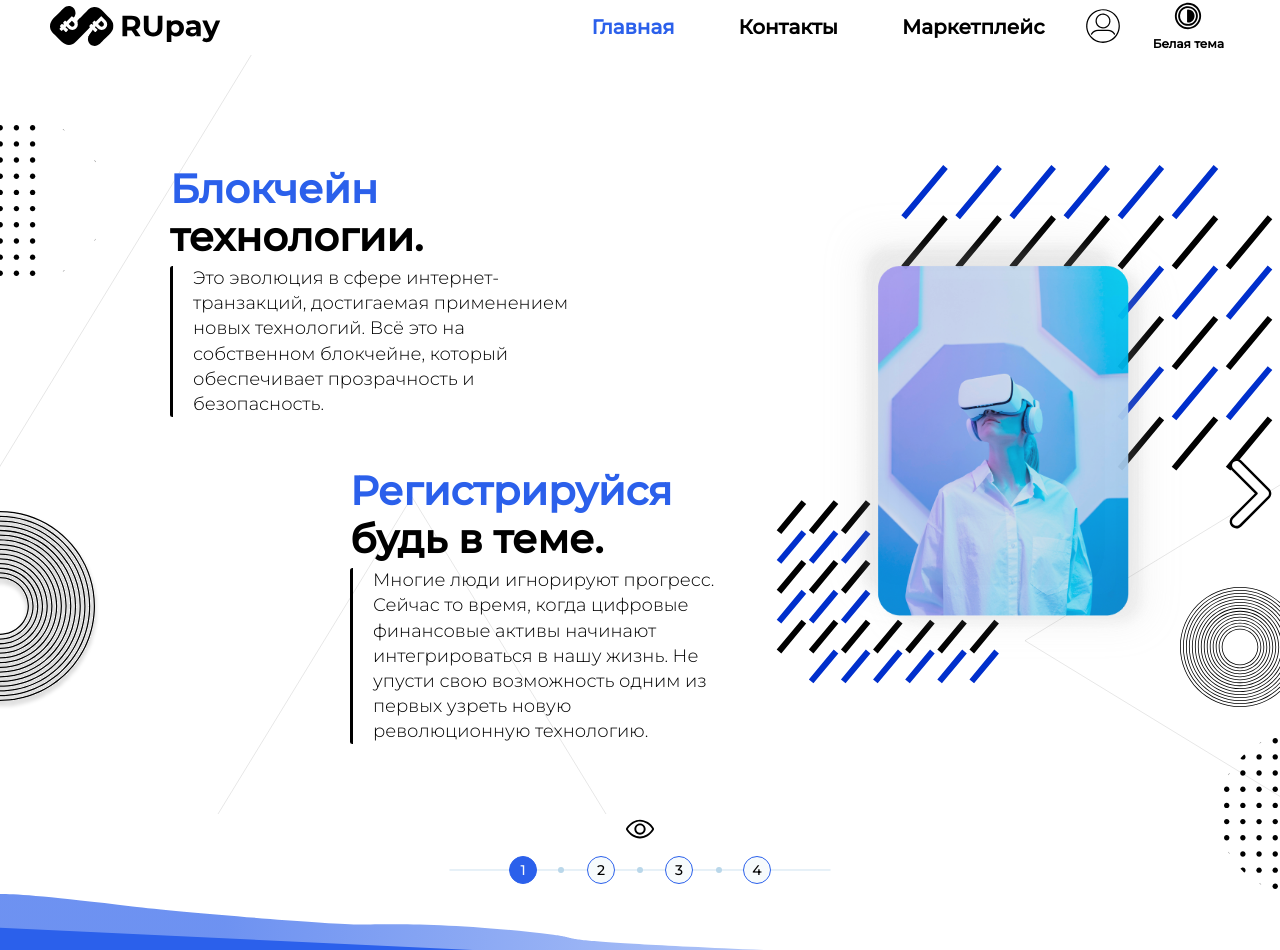
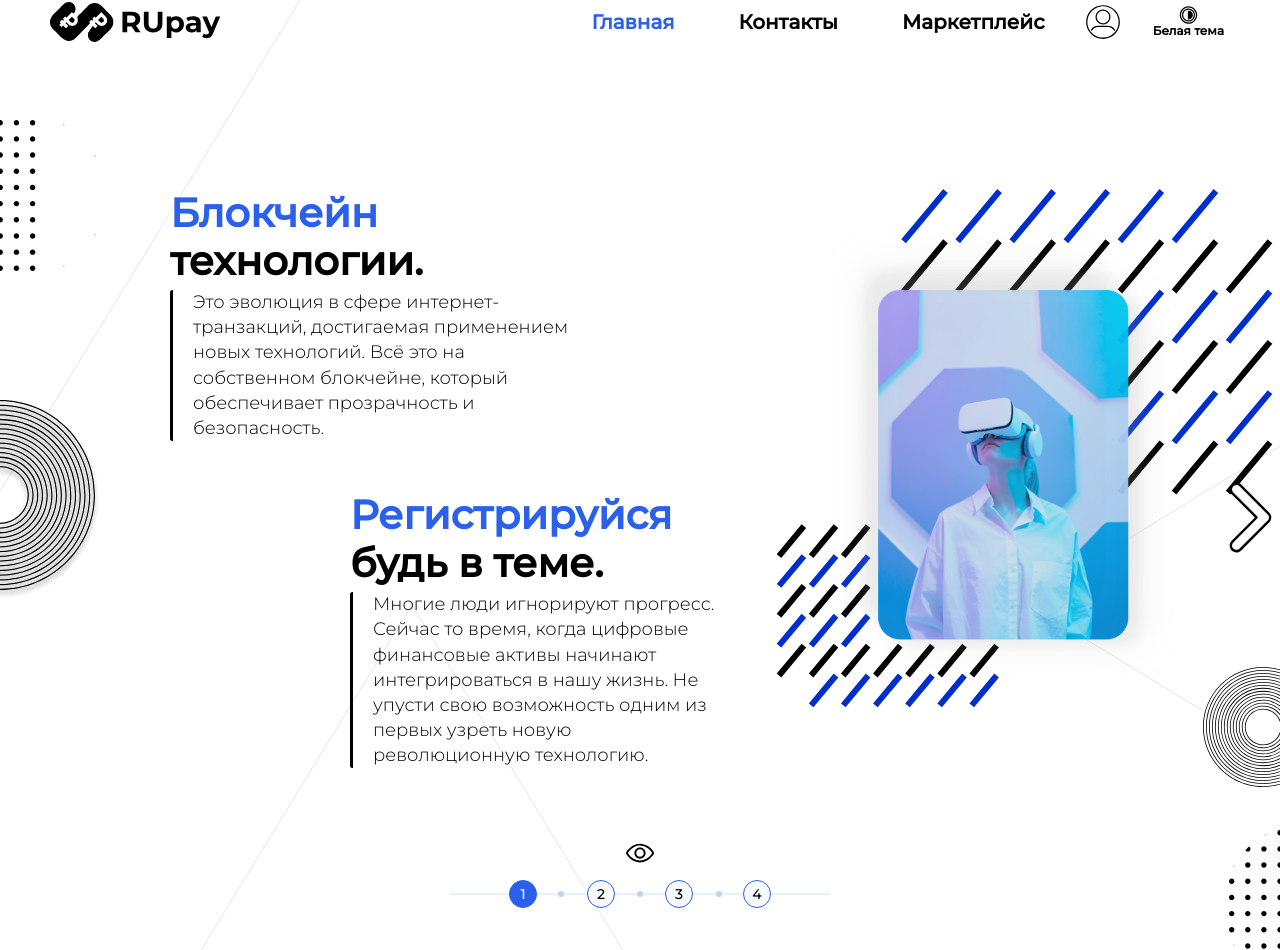
Before and after one commit to YuriNotPickle/RuPay, a plain HTML site: page index.html in a window 1280 px wide. Shown: the top 950 px of the page. Drawn offline with nearby package versions, Linux system fonts and the light colour scheme.

Commit message:
current state

```diff
--- a/index.html
+++ b/index.html
@@ -57,7 +57,7 @@
           </button>
           <button class="nav-menu__buttons_btn">
             <div class="nav-menu__buttons_btn_container">
-              <img height="30" src="img/White_theme.svg" alt="" />
+              <img height="20" src="img/White_theme.svg" alt="" />
               <p>Белая тема</p>
             </div>
           </button>
@@ -72,10 +72,6 @@
           <!-- Slides -->
           <div class="swiper-slide">
             <div class="main">
-               <img src="img/dots.svg" alt="" class="main__dot-square">
-               <img src="img/dots-circle.svg" alt="" class="main__dot-circle">
-               <img src="img/disc.svg" alt="" class="main__disc-left">
-               <img src="img/disc-right.svg" alt="" class="main__disc-right">
               <div class="main__text">
                 <div class="main__text_top">
                   <h3 class="main__text_top_heading">
--- a/scss/_header.scss
+++ b/scss/_header.scss
@@ -84,13 +84,17 @@ header {
           }
         }
         &_container {
-          margin-left: 18px;
+         margin-left: 18px;
+         display: flex;
+         flex-direction: column;
+         height: 40px;
+         margin-top: 4px;
           p {
             font-family: "Montserrat";
             font-style: normal;
             font-weight: 600;
             font-size: 12px;
-            line-height: 20px;
+            line-height: 1;
             color: #000000;
           }
         }
--- a/scss/index.scss
+++ b/scss/index.scss
@@ -1,6 +1,16 @@
 @import "_header";
 body {
   min-height: 100%;
+  background: url(../img/Polygon_2.svg) 0px 0vh no-repeat,
+               url(../img/Polygon_3.svg) 2vw 95% no-repeat,
+               url(../img/Polygon_4.svg) 80vw 27vh no-repeat,
+               url(../img/disc.svg) 0 50vh no-repeat,
+               url(../img/dots.svg) 0 15vh no-repeat,
+               url(../img/disc-right.svg) 94vw 70% no-repeat,
+               url(../img/dots-circle.svg) 96vw 90% no-repeat;
+}
+main {
+   padding: 33px 0;
 }
 .swiper {
   width: 100%;
@@ -104,9 +114,7 @@ body {
       }
    }
 }
-.swiper-slide {
-   background: url(../img/Polygon_2.svg) 0px -10vh no-repeat, url(../img/Polygon_3.svg) 2vw 55vh no-repeat, url(../img/Polygon_4.svg) 80vw 25vh no-repeat;
-}
+
 .main {
   display: flex;
   padding: 70px 0;
```
Also changed, not shown: css/index.css, css/node.css, 2 other files.
